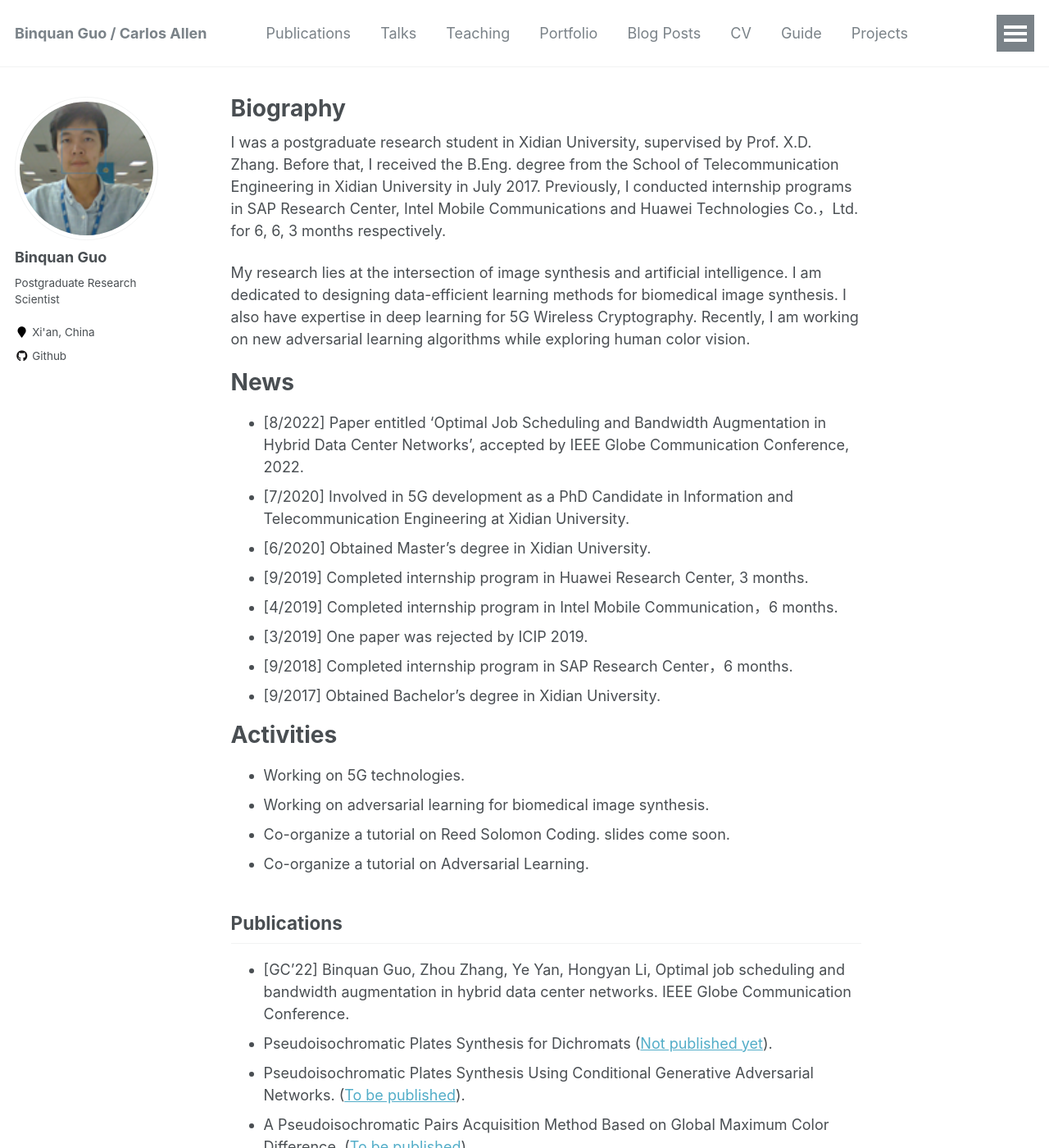
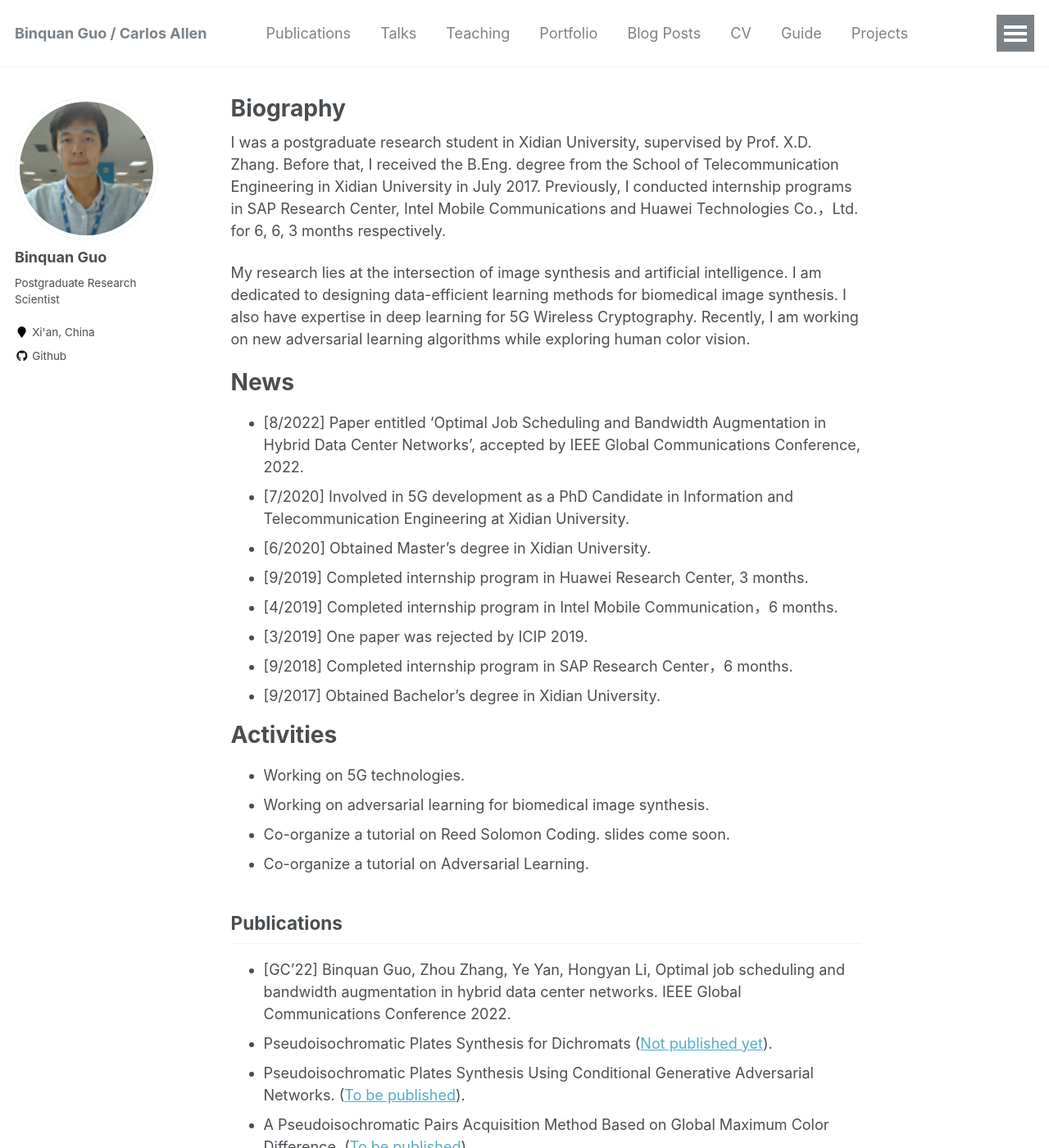
Before and after one commit to wilixx/wilixx.github.io, a Jekyll site: the page built from _pages/about.md, in a window 1280 px wide and 1400 px high. Shown: the whole window at 82% size. Built offline with Jekyll 4.4.1, drawn with Linux system fonts in a browser that asks for light colours.

Commit message:
Update about file.

```diff
--- a/_pages/about.md
+++ b/_pages/about.md
@@ -15,7 +15,7 @@ My research lies at the intersection of image synthesis and artificial intellige
 
 News
 ======
-* [8/2022] Paper entitled 'Optimal Job Scheduling and Bandwidth Augmentation in Hybrid Data Center Networks', accepted by IEEE Globe Communication Conference, 2022.
+* [8/2022] Paper entitled 'Optimal Job Scheduling and Bandwidth Augmentation in Hybrid Data Center Networks', accepted by IEEE Global Communications Conference, 2022.
 * [7/2020] Involved in 5G development as a PhD Candidate in Information and Telecommunication Engineering at Xidian University.
 * [6/2020] Obtained Master's degree in Xidian University.
 * [9/2019] Completed internship program in Huawei Research Center, 3 months.
@@ -35,7 +35,7 @@ Activities
 
 Publications
 ------
-* [GC'22] Binquan Guo, Zhou Zhang, Ye Yan, Hongyan Li, Optimal job scheduling and bandwidth augmentation in hybrid data center networks. IEEE Globe Communication Conference.
+* [GC'22] Binquan Guo, Zhou Zhang, Ye Yan, Hongyan Li, Optimal job scheduling and bandwidth augmentation in hybrid data center networks. IEEE Global Communications Conference 2022.
 * Pseudoisochromatic Plates Synthesis for Dichromats ([Not published yet](https://github.com/wilixx/bichromatic-plates-for-cvd)).
 * Pseudoisochromatic Plates Synthesis Using Conditional Generative Adversarial Networks. ([To be published](https://github.com/wilixx/bichromatic-plates-for-cvd)).
 * A Pseudoisochromatic Pairs Acquisition Method Based on Global Maximum Color Difference. ([To be published](https://github.com/wilixx/bichromatic-plates-for-cvd)).
```
